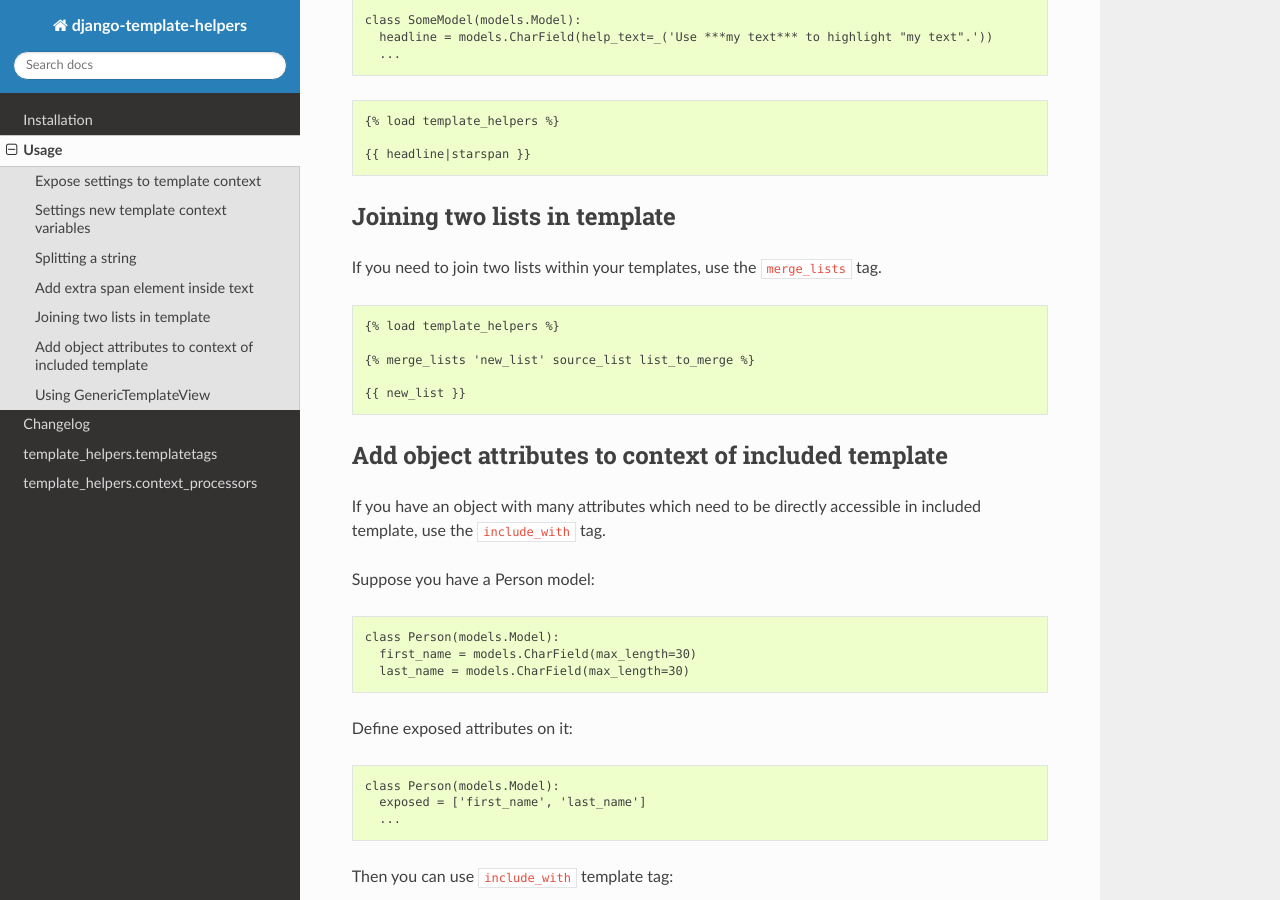
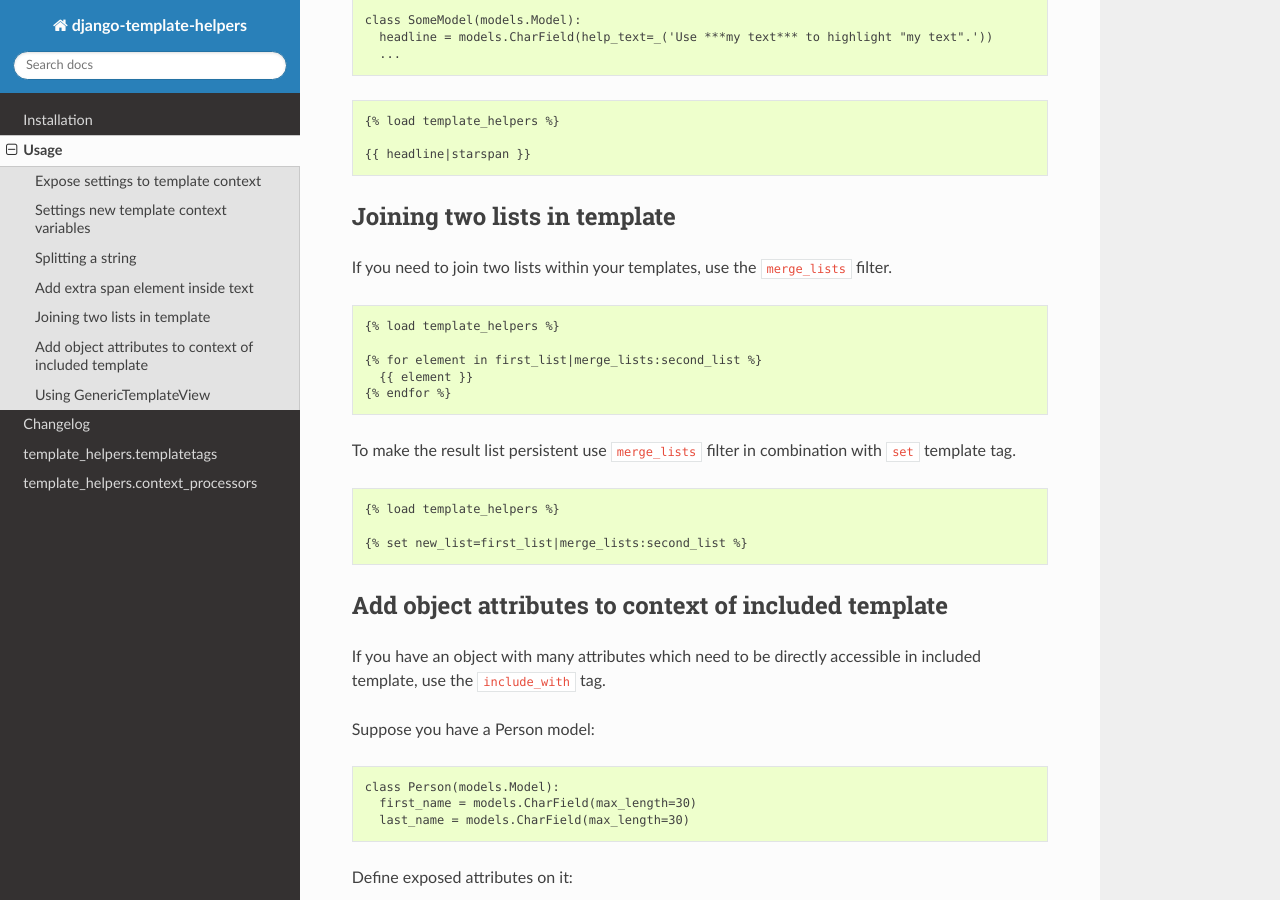
Before and after one commit to stephrdev/django-template-helpers, a Sphinx documentation site: the page built from docs/usage.rst, in a window 1280 px wide and 900 px high, scrolled down 1332 px. Built offline with Sphinx 7.4.7 and the Read the Docs theme 2.0.0, drawn with Linux system fonts in a browser that asks for light colours.

Commit message:
Change merge_lists tag into filter for more flexibility

```diff
--- a/docs/usage.rst
+++ b/docs/usage.rst
@@ -82,15 +82,23 @@ To add extra <span> element inside a string use ``starspan`` filter.
 Joining two lists in template
 -----------------------------
 
-If you need to join two lists within your templates, use the ``merge_lists`` tag.
+If you need to join two lists within your templates, use the ``merge_lists`` filter.
 
 .. code-block:: text
 
     {% load template_helpers %}
 
-    {% merge_lists 'new_list' source_list list_to_merge %}
+    {% for element in first_list|merge_lists:second_list %}
+      {{ element }}
+    {% endfor %}
 
-    {{ new_list }}
+To make the result list persistent use ``merge_lists`` filter in combination with ``set`` template tag.
+
+.. code-block:: text
+
+    {% load template_helpers %}
+
+    {% set new_list=first_list|merge_lists:second_list %}
 
 
 Add object attributes to context of included template
```
Also changed, not shown: 2 other files.
